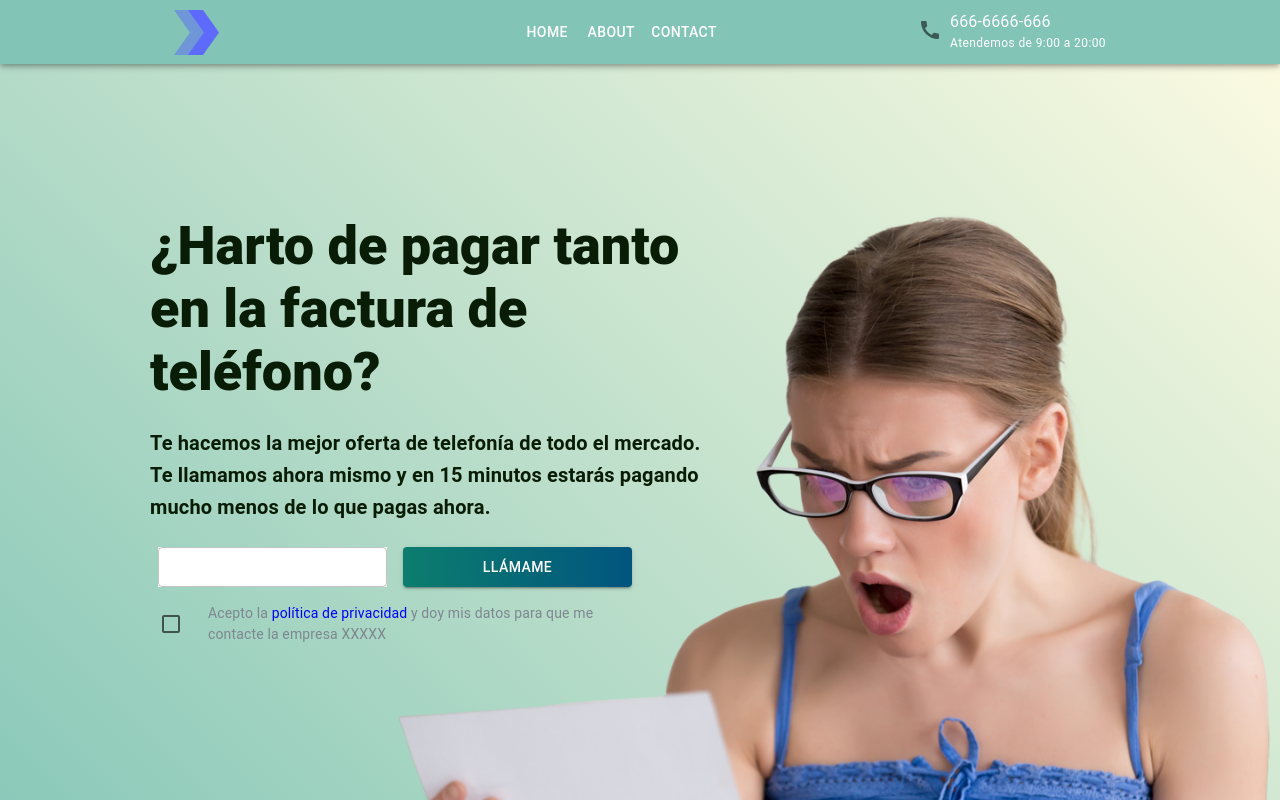
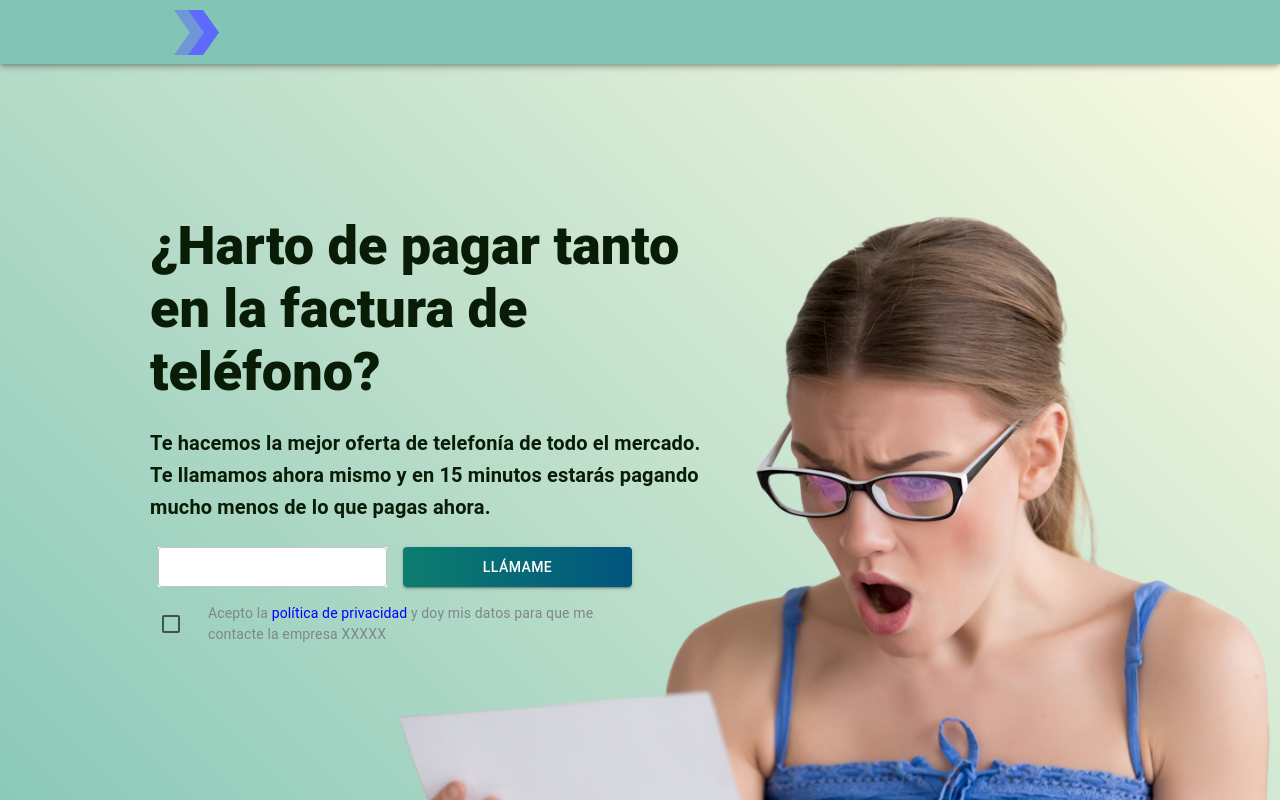
Before and after one commit to Palash101/ahooro, a React (Create React App) app: page / in a window 1280 px wide. Shown: the top 800 px of the page. Built offline with nearby package versions, Linux system fonts and the light colour scheme.

Commit message:
commit menu

```diff
--- a/src/Home/index.js
+++ b/src/Home/index.js
@@ -4,7 +4,6 @@ import Box from '@mui/material/Box'
 import Grid from '@mui/material/Grid'
 import TextField from '@mui/material/TextField'
 import Typography from '@mui/material/Typography'
-import Button from '@mui/material/Button'
 import FormControlLabel from '@mui/material/FormControlLabel'
 import Checkbox from '@mui/material/Checkbox'
 import Buttons from '../component/Button'
@@ -33,7 +32,7 @@ export default function Home() {
     }
 
     const SavedData = async () => {
-        if (phone && (phone.match('[0-9]{10}'))) {
+        if (phone) {
             if (checked) {
                 setLoading(true)
                 fetch('https://api.ipify.org?format=json', {
--- a/src/component/NavBar.js
+++ b/src/component/NavBar.js
@@ -11,33 +11,33 @@ import ListItemButton from '@mui/material/ListItemButton';
 import ListItemText from '@mui/material/ListItemText';
 import MenuIcon from '@mui/icons-material/Menu';
 import Toolbar from '@mui/material/Toolbar';
-import CallIcon from '@mui/icons-material/Call';
+// import CallIcon from '@mui/icons-material/Call';
 import Button from '@mui/material/Button';
-import Typography from '@mui/material/Typography';
+// import Typography from '@mui/material/Typography';
 import { useRef, useState, useEffect } from 'react';
-import Buttons from './Button';
-import { useNavigate } from 'react-router-dom';
+// import Buttons from './Button';
+// import { useNavigate } from 'react-router-dom';
 const drawerWidth = 240;
 const navItems = ['Home', 'About', 'Contact'];
 
 export default function NavBar(props) {
-    const navigate = useNavigate()
+    // const navigate = useNavigate()
     const { window } = props;
     const [mobileOpen, setMobileOpen] = React.useState(false);
-    const [width, setWidth] = useState(null)
-    const [user, setUser] = useState(localStorage.getItem("user"))
-    const ref = useRef(null)
+    // const [width, setWidth] = useState(null)
+    // const [user, setUser] = useState(localStorage.getItem("user"))
+    // const ref = useRef(null)
 
-    useEffect(() => {
-        setWidth(ref.current.clientWidth)
-    }, [width])
+    // useEffect(() => {
+    //     setWidth(ref.current.clientWidth)
+    // }, [width])
 
     const handleDrawerToggle = () => {
         setMobileOpen((prevState) => !prevState);
     };
-    const loginClick = () => {
-        navigate('/sign-in')
-    }
+    // const loginClick = () => {
+    //     navigate('/sign-in')
+    // }
 
     const drawer = (
         <Box onClick={handleDrawerToggle} sx={{ textAlign: 'center' }}>
@@ -67,7 +67,7 @@ export default function NavBar(props) {
             <AppBar sx={{ backgroundColor: "#82C5B6" }} component="nav">
                 <Toolbar>
                     <Box sx={{ display: "flex", width: "100%", alignItems: "center", justifyContent: "space-between", px: { md: "150px", xs: 2 } }}>
-                        <IconButton
+                        {/* <IconButton
                             color="inherit"
                             aria-label="open drawer"
                             edge="start"
@@ -75,20 +75,24 @@ export default function NavBar(props) {
                             sx={{ mr: 2, display: { sm: 'none' } }}
                         >
                             <MenuIcon />
-                        </IconButton>
+                        </IconButton> */}
                         <Box
-                            sx={{ display: { xs: 'none', sm: 'flex' }, width: width, alignItems: "center" }}
+                            sx={{
+                                display: { xs: 'none', sm: 'flex' },
+                                // width: width,
+                                alignItems: "center"
+                            }}
                         >
                             <img src="assets/image/Logo.png" alt='' />
                         </Box>
-                        <Box sx={{ display: { xs: 'none', sm: 'block' } }}>
+                        {/* <Box sx={{ display: { xs: 'none', sm: 'block' } }}>
                             {navItems.map((item) => (
                                 <Button key={item} sx={{ color: '#fff' }}>
                                     {item}
                                 </Button>
                             ))}
-                        </Box>
-                        <Box sx={{ display: "flex", alignContent: "center" }}>
+                        </Box> */}
+                        {/* <Box sx={{ display: "flex", alignContent: "center" }}>
                             <Box>
                                 <IconButton href="tel:+6666666666">
                                     <CallIcon />
@@ -98,7 +102,7 @@ export default function NavBar(props) {
                                 <Typography variant='BUTTON'>666-6666-666</Typography>
                                 <Typography variant='caption'>Atendemos de 9:00 a 20:00</Typography>
                             </Box>
-                        </Box>
+                        </Box> */}
                         {/* <Box ref={ref} sx={{ display: { md: "flex", xs: "none" } }}>
                             {user ?
                                 <Box sx={{ display: "flex", alignItems: "center", columnGap: 2 }}>
@@ -116,7 +120,7 @@ export default function NavBar(props) {
                     </Box>
                 </Toolbar>
             </AppBar>
-            <Box component="nav">
+            {/* <Box component="nav">
                 <Drawer
                     container={container}
                     variant="temporary"
@@ -131,7 +135,7 @@ export default function NavBar(props) {
                     }}
                 >
                     {drawer}
-                    {/* <Box>
+                    <Box>
                         {user ?
                             <Buttons sx={{ width: "100%", height: "50px" }} onClick={() => {
                                 localStorage.clear()
@@ -140,9 +144,9 @@ export default function NavBar(props) {
                             :
                             <Buttons sx={{ width: "100%", height: "50px" }} onClick={loginClick}>Login</Buttons>
                         }
-                    </Box> */}
+                    </Box>
                 </Drawer>
-            </Box>
+            </Box> */}
             <Toolbar />
         </>
     )
```
